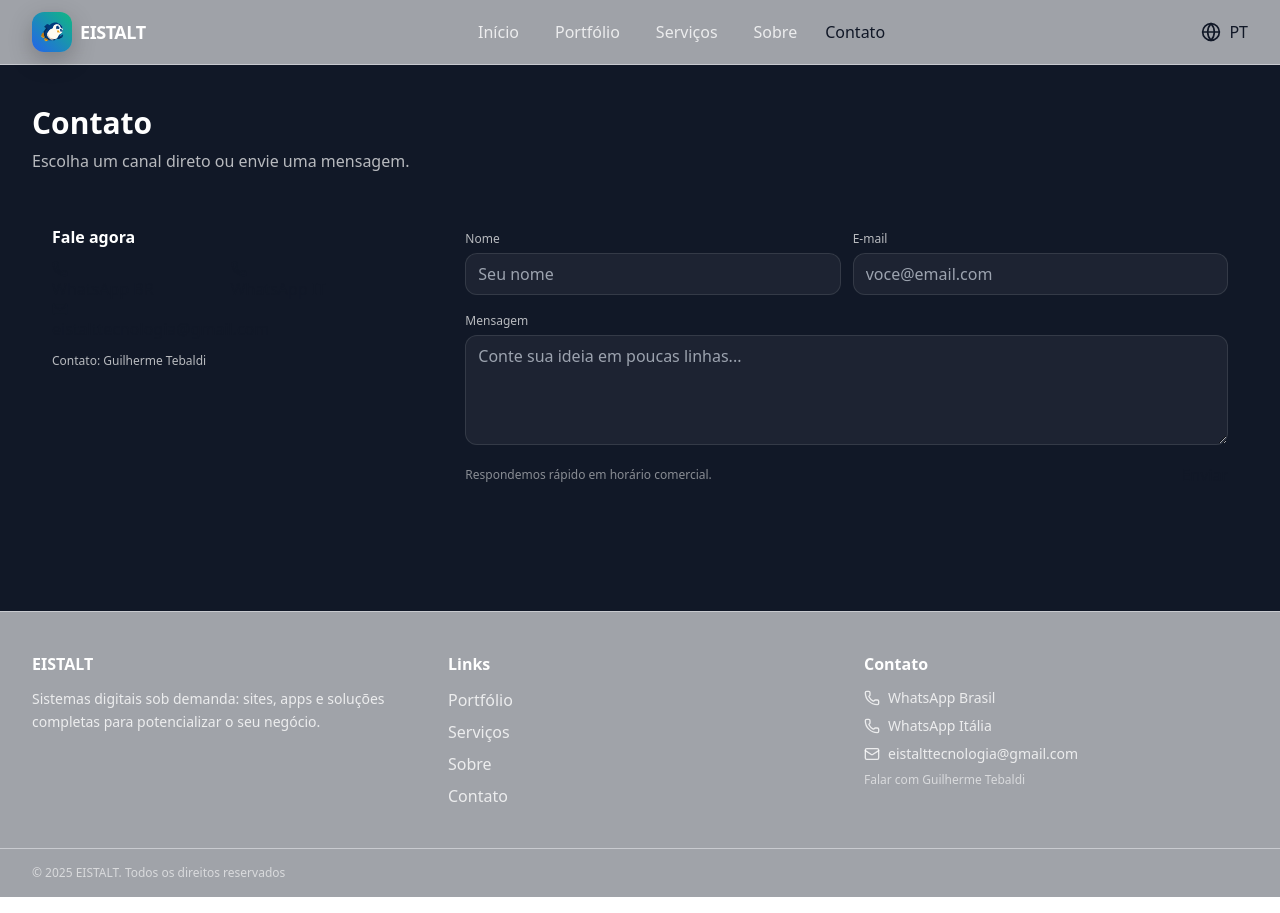
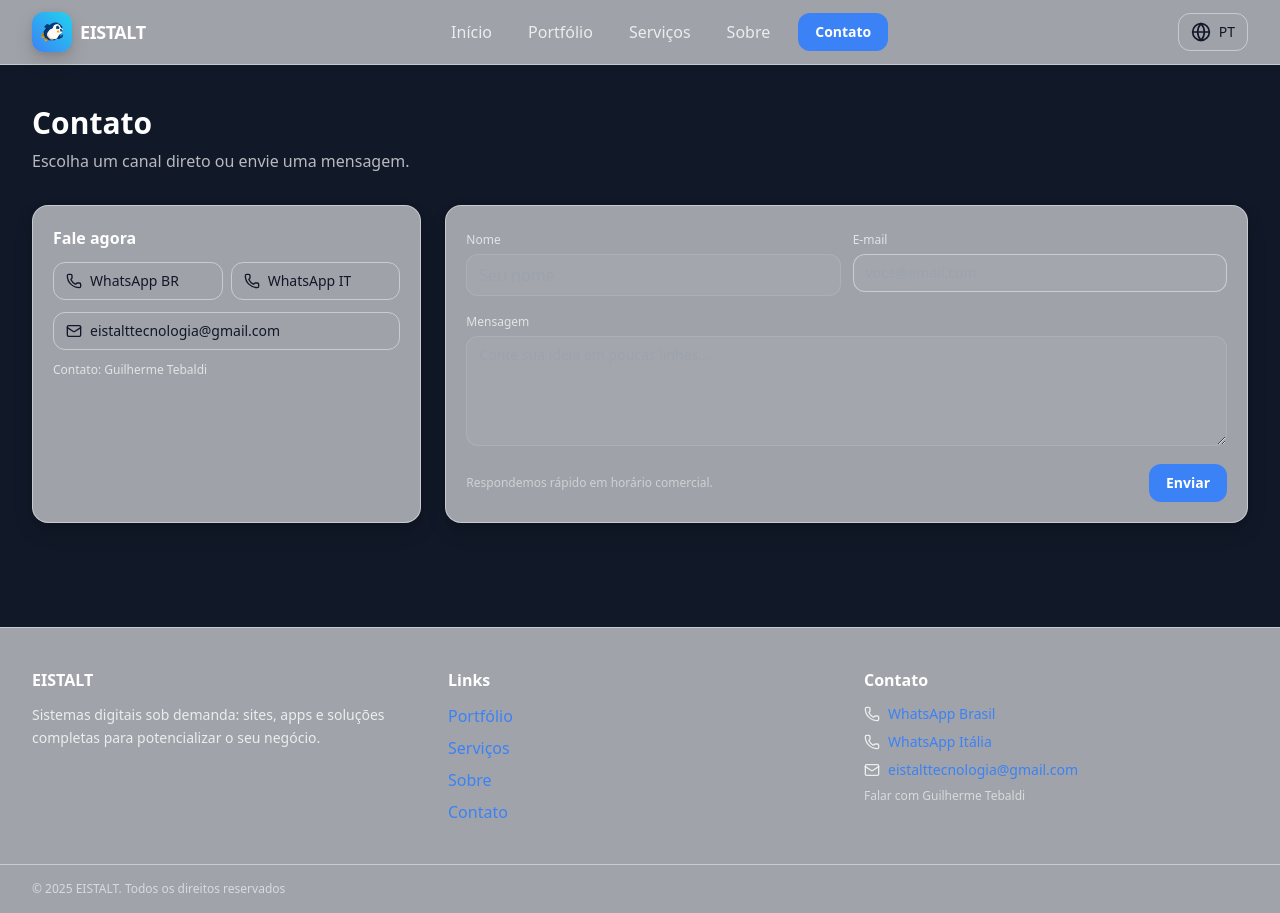
Before and after one commit to GuilhermeTebaldi/ma.in, a React (Vite) app: page /contato in a window 1280 px wide. Built offline with nearby package versions, Linux system fonts and the light colour scheme.

Commit message:
(  cor  )

```diff
--- a/src/index.css
+++ b/src/index.css
@@ -2,35 +2,57 @@
 @tailwind components;
 @tailwind utilities;
 
-/* suas utilitárias com @apply depois disso */
+/* =========================
+   BASE & RESET
+   ========================= */
 :root { --radius: 1rem; }
 html, body, #root { height: 100%; }
 
 /* =========================
-   Paletas por variáveis CSS
+   PALETAS POR VARIÁVEIS CSS
    ========================= */
 
 /* TEMA CLARO (100% BRANCO) */
 :root {
-  --e-bg: 255 255 255;      /* Fundo branco */
-  --e-text: 17 24 39;       /* Quase preto */
-  --e-panel: 255 255 255;   /* Cards brancos */
-  --e-stroke: 229 231 235;  /* Bordas cinza claro */
+  /* Fundo e texto */
+  --e-bg: 255 255 255;     /* BRANCO puro */
+  --e-text: 17 24 39;      /* slate-900-ish (quase preto) */
 
-  --e-primary: 37 99 235;   /* Azul vivo */
-  --e-accent: 16 185 129;   /* Verde menta */
-}
-.dark {
-  --e-bg: 17 24 39;         /* Fundo quase preto */
-  --e-text: 255 255 255;    /* Texto branco */
-  --e-panel: 31 41 55;      /* Painéis cinza-escuro */
-  --e-stroke: 55 65 81;     /* Bordas cinza */
-  --e-primary: 37 99 235;   /* Azul vivo */
-  --e-accent: 16 185 129;   /* Verde menta */
+  /* Painéis/bordas */
+  --e-panel: 255 255 255;  /* cards, navbar, etc. */
+  --e-stroke: 229 231 235; /* slate-200-ish */
+
+  /* Marca */
+  --e-primary: 59 130 246; /* #3b82f6 */
+  --e-accent: 34 211 238;  /* #22d3ee */
+
+  /* Estados / extras */
+  --e-muted: 248 250 252;  /* slate-50 */
+  --e-danger: 239 68 68;   /* red-500 */
+  --e-warning: 245 158 11; /* amber-500 */
+  --e-success: 34 197 94;  /* green-500 */
 }
 
+/* TEMA ESCURO (seu original) */
+.dark {
+  --e-bg: 11 18 32;        /* #0b1220 */
+  --e-text: 255 255 255;   /* branco */
 
-/* Aplica no body usando as vars (vale pro claro e escuro) */
+  --e-panel: 15 22 41;     /* #0f1629 */
+  --e-stroke: 27 37 64;    /* #1b2540 */
+
+  --e-primary: 59 130 246; /* #3b82f6 */
+  --e-accent: 34 211 238;  /* #22d3ee */
+
+  --e-muted: 13 17 27;     /* fundo discreto */
+  --e-danger: 248 113 113; /* red-400 */
+  --e-warning: 251 191 36; /* amber-400 */
+  --e-success: 74 222 128; /* green-400 */
+}
+
+/* =========================
+   APLICAÇÃO GLOBAL
+   ========================= */
 body {
   background-color: rgb(var(--e-bg));
   color: rgb(var(--e-text));
@@ -38,19 +60,77 @@ body {
   -moz-osx-font-smoothing: grayscale;
 }
 
-/* ...btn, .card etc (como te passei) ...
-   Se quiser, utilitárias prontas (opcional):
+/* Seleção de texto harmonizada */
+::selection {
+  background: rgb(var(--e-primary) / 0.18);
+  color: rgb(var(--e-text));
+}
 
+/* Acessibilidade: respeita redução de movimento */
+@media (prefers-reduced-motion: reduce) {
+  * { animation: none !important; transition: none !important; }
+}
+
+/* =========================
+   SOMBRAS CUSTOM (usadas nos cards/hero)
+   ========================= */
+.shadow-e-sm { box-shadow: 0 1px 2px rgb(0 0 0 / .06), 0 1px 1px rgb(0 0 0 / .04); }
+.shadow-e-md { box-shadow: 0 10px 20px rgb(0 0 0 / .12), 0 2px 6px rgb(0 0 0 / .10); }
+.shadow-e-lg { box-shadow: 0 20px 40px rgb(0 0 0 / .16), 0 10px 20px rgb(0 0 0 / .12); }
+
+/* =========================
+   COMPONENTES UTILITÁRIOS
+   ========================= */
+
+/* Botões */
 .btn {
-  @apply inline-flex items-center gap-2 rounded-xl px-4 py-2 border border-e-stroke/60 bg-e-panel/60 text-[rgb(var(--e-text))] hover:bg-black/5 transition;
+  @apply inline-flex items-center gap-2 rounded-xl px-4 py-2 text-sm font-medium transition;
+  background-color: rgb(var(--e-panel) / 0.60);
+  border: 1px solid rgb(var(--e-stroke) / 0.60);
+  color: rgb(var(--e-text));
 }
+.btn:hover { background-color: rgb(0 0 0 / 0.05); }
+
 .btn-primary {
-  @apply inline-flex items-center gap-2 rounded-xl px-4 py-2 bg-e-primary text-white border border-transparent hover:opacity-90 transition;
+  @apply inline-flex items-center gap-2 rounded-xl px-4 py-2 text-sm font-semibold transition;
+  background-color: rgb(var(--e-primary));
+  color: white;
+  border: 1px solid transparent;
 }
+.btn-primary:hover { filter: brightness(0.95); }
+
 .btn-ghost {
-  @apply inline-flex items-center gap-2 rounded-xl px-3 py-2 border border-e-stroke/60 bg-white/0 text-[rgb(var(--e-text))] hover:bg-black/5 transition;
+  @apply inline-flex items-center gap-2 rounded-xl px-3 py-2 text-sm transition;
+  background-color: transparent;
+  border: 1px solid rgb(var(--e-stroke) / 0.60);
+  color: rgb(var(--e-text));
 }
+.btn-ghost:hover { background-color: rgb(0 0 0 / 0.05); }
+
+/* Cards */
 .card {
-  @apply rounded-2xl border border-e-stroke/60 bg-e-panel/60 shadow-e-md;
+  @apply rounded-2xl shadow-e-md;
+  background-color: rgb(var(--e-panel) / 0.60);
+  border: 1px solid rgb(var(--e-stroke) / 0.60);
 }
-*/
+
+/* Inputs / Select / Textarea */
+.input, input[type="text"], input[type="email"], input[type="url"],
+input[type="number"], input[type="password"], .select, select, .textarea, textarea {
+  @apply rounded-xl w-full text-sm outline-none transition;
+  background-color: rgb(255 255 255 / 0.05);
+  border: 1px solid rgb(var(--e-stroke) / 0.60);
+  color: rgb(var(--e-text));
+  padding: 0.5rem 0.75rem;
+}
+.input:focus, input:focus, .select:focus, select:focus, .textarea:focus, textarea:focus {
+  border-color: rgb(var(--e-accent) / 0.60);
+  box-shadow: 0 0 0 3px rgb(var(--e-accent) / 0.25);
+}
+
+/* Links padrão */
+a { color: rgb(var(--e-primary)); }
+a:hover { opacity: .9; }
+
+/* Bordas arredondadas padrão */
+.rounded-e { border-radius: var(--radius); }
```
